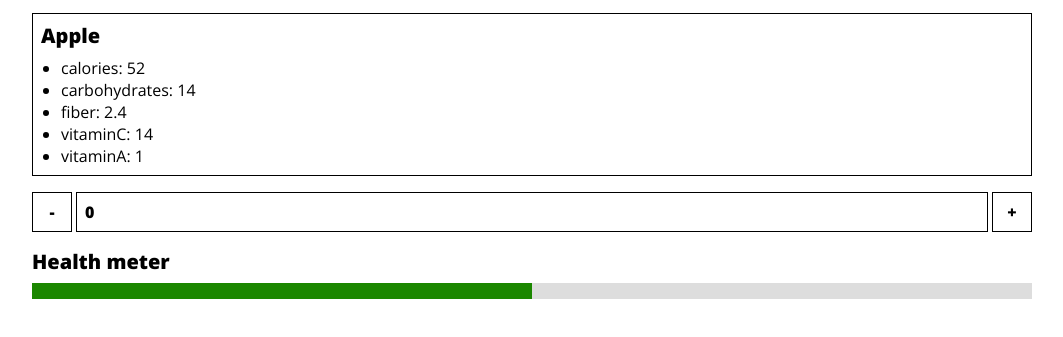
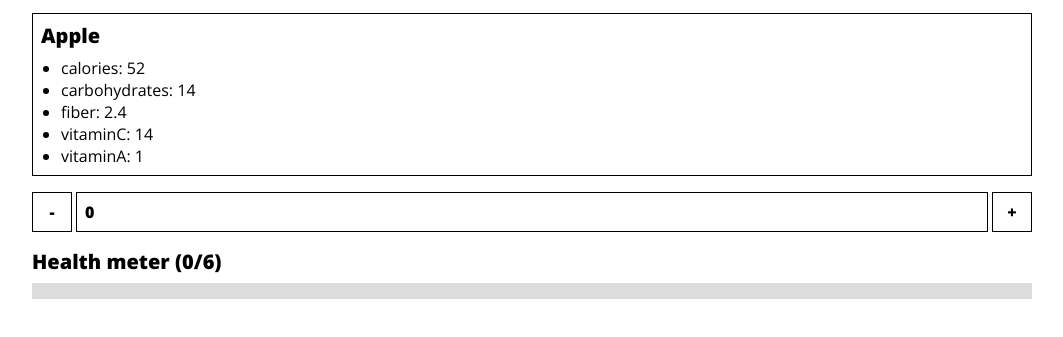
Before and after one commit to timmit147/fruitvariety, a plain HTML site: page index.html in a window 1280 px wide. Shown: the part 295-632 px from the top of the page, without its empty margins (8-1071 px from the left). Drawn offline with nearby package versions, Linux system fonts and the light colour scheme.

Commit message:
health bar works

```diff
--- a/index.html
+++ b/index.html
@@ -32,7 +32,7 @@
 
 <div class="healthbar">
     <h2>Health meter</h2>
-    <progress value="50" max="100"></progress>
+    <progress value="0" max="100"></progress>
 </div>
 
 </body>
--- a/script/script.js
+++ b/script/script.js
@@ -341,7 +341,16 @@ function calculateScore() {
         }
     }
 
-    console.log(totalHealth);
-
+    updateHealthBar(totalHealth);
 
 }
+
+function updateHealthBar(totalHealth) {
+    var healthBar = document.querySelector('.healthbar progress');
+    var h2Element = document.querySelector('.healthbar h2');
+    healthBar.value = totalHealth;
+    healthBar.max = Object.keys(nutrients).length;
+    h2Element.textContent = `Health meter (${totalHealth}/${Object.keys(nutrients).length})`;
+}
+
+calculateScore();
```
